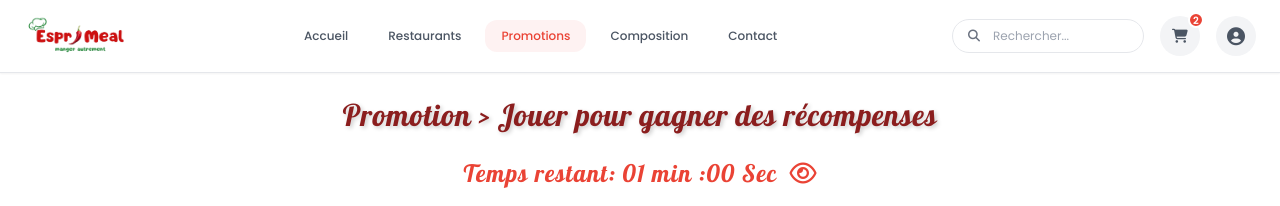
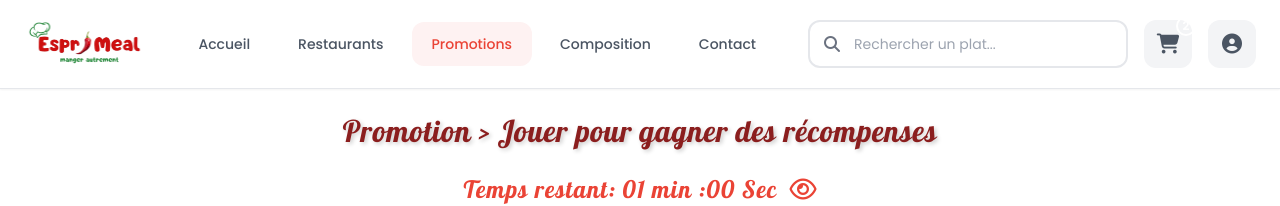
Before and after one commit to yahyakaroui/Integration-Web, a website: page src/Promotions/Nour/jeux.html in a window 1280 px wide. Shown: the top 206 px of the page. Drawn offline with nearby package versions, Linux system fonts and the light colour scheme.

Commit message:
correction navigation

```diff
--- a/src/Promotions/Nour/jeux.html
+++ b/src/Promotions/Nour/jeux.html
@@ -35,43 +35,49 @@
 </head>
 <body class="bg-white font-sans text-gray-700 flex flex-col min-h-screen">
 
+ <!-- NAVBAR -->
     <header class="sticky top-0 z-50 bg-white/95 backdrop-blur-xl border-b border-primary/10 shadow-sm">
         <div class="max-w-7xl mx-auto px-6">
-      <div class="flex items-center justify-between py-4 gap-8">
+            <div class="flex items-center justify-between py-5 gap-8">
                 <div class="flex items-center gap-3">
-          <img src="../../../public/LogoEsprimeal.png" alt="EspritMeal" class="h-10 w-auto" />
+                    <img src="../../../public/LogoEsprimeal.png" alt="EspritMeal" class="h-12 w-auto" />
                 </div>
 
                 <nav class="hidden lg:flex items-center gap-2">
-          <a href="#accueil" class="nav-link px-4 py-2 text-xs font-medium text-gray-600  rounded-xl transition-all hover:bg-red-100 hover:-translate-y-0.5">
+                    <a href="../../Accueil.html" class="nav-link flex flex-col items-center gap-1 px-5 py-3 text-sm font-medium text-gray-600 rounded-xl transition-all hover:text-secondary hover:bg-secondary/10 hover:-translate-y-0.5">
+
                         <span>Accueil</span>
                     </a>
-          <a href="#restaurants" class="nav-link px-4 py-2 text-xs font-medium text-gray-600 rounded-xl transition-all hover:text-brand-orange hover:bg-orange-50 hover:-translate-y-0.5">
+                    <a href="#restaurants" class="nav-link flex flex-col items-center gap-1 px-5 py-3 text-sm font-medium text-gray-600 rounded-xl transition-all hover:text-secondary hover:bg-secondary/10 hover:-translate-y-0.5">
+
                         <span>Restaurants</span>
                     </a>
-          <a href="#promos" class="nav-link px-4 py-2 text-xs font-medium text-brand-red bg-red-50  rounded-xl transition-all hover:text-brand-orange hover:bg-orange-50 hover:-translate-y-0.5">
+                    <a href="index.html" class="nav-link flex flex-col items-center gap-1 px-5 py-3 text-sm font-medium text-brand-red bg-red-50 rounded-xl transition-all hover:bg-primary/20 hover:-translate-y-0.5">
+
                         <span>Promotions</span>
                     </a>
-          <a href="RepaSain/Composition.html" class="nav-link px-4 py-2 text-xs font-medium text-gray-600 rounded-xl transition-all hover:text-brand-orange hover:bg-orange-50 hover:-translate-y-0.5">
+                    <a href="../../RepaSain/Composition.html" class="nav-link flex flex-col items-center gap-1 px-5 py-3 text-sm font-medium text-gray-600 rounded-xl transition-all hover:text-secondary hover:bg-secondary/10 hover:-translate-y-0.5">
+
                         <span>Composition</span>
                     </a>
-          <a href="#contact" class="nav-link px-4 py-2 text-xs font-medium text-gray-600 rounded-xl transition-all hover:text-brand-orange hover:bg-orange-50 hover:-translate-y-0.5">
+                    <a href="#contact" class="nav-link flex flex-col items-center gap-1 px-5 py-3 text-sm font-medium text-gray-600 rounded-xl transition-all hover:text-secondary hover:bg-secondary/10 hover:-translate-y-0.5">
+
                         <span>Contact</span>
                     </a>
                 </nav>
 
                 <div class="flex items-center gap-4">
           <div class="hidden md:flex items-center relative">
-            <i class="fas fa-search absolute left-4 text-gray-500 z-10 text-xs"></i>
-            <input type="text" placeholder="Rechercher..." class="pl-10 pr-4 py-2 border border-gray-200 rounded-full w-48 text-xs bg-white transition-all focus:outline-none focus:border-brand-red focus:ring-2 focus:ring-red-100" />
+            <i class="fas fa-search absolute left-4 text-gray-500 z-10"></i>
+            <input type="text" placeholder="Rechercher un plat..." class="pl-11 pr-4 py-3 border-2 border-gray-200 rounded-xl w-80 text-sm bg-white transition-all focus:outline-none focus:border-primary focus:ring-4 focus:ring-primary/10" />
           </div>
-          <button class="relative flex items-center justify-center w-10 h-10 bg-gray-100 text-gray-600 rounded-full transition-all hover:bg-orange-100 hover:text-brand-orange hover:-translate-y-0.5">
-            <i class="fas fa-shopping-cart text-sm"></i>
-            <span class="absolute -top-1 -right-1 bg-brand-red text-white text-[10px] font-semibold w-4 h-4 rounded-full flex items-center justify-center border-2 border-white">2</span>
-          </button>
-          <button class="flex items-center justify-center w-10 h-10 bg-gray-100 text-gray-600 rounded-full transition-all hover:bg-orange-100 hover:text-brand-orange hover:-translate-y-0.5">
-            <i class="fas fa-user-circle text-lg"></i>
-          </button>
+          <a href="../../Commandes/Yahia/vos_comm.html" class="relative flex items-center justify-center w-12 h-12 bg-gray-100 text-gray-600 rounded-xl transition-all hover:bg-secondary/10 hover:text-secondary hover:-translate-y-0.5">
+            <i class="fas fa-shopping-cart text-xl"></i>
+            <span class="absolute -top-1 -right-1 bg-primary text-white text-xs font-semibold w-5 h-5 rounded-full flex items-center justify-center border-2 border-white">2</span>
+          </a>
+          <a href="../../signin/signup/signin.html" class="flex items-center justify-center w-12 h-12 bg-gray-100 text-gray-600 rounded-xl transition-all hover:bg-secondary/10 hover:text-secondary hover:-translate-y-0.5">
+            <i class="fas fa-user-circle text-xl"></i>
+          </a>
         </div>
             </div>
         </div>
```
Also changed, not shown: src/Promotions/Nour/chakakti.html (+14 -9 lines), src/Promotions/Nour/heureRetrait.html (+14 -9 lines), src/Promotions/Nour/historique.html (+14 -9 lines), src/Promotions/Nour/index.html (+11 -10 lines). Lines whose indentation alone changed are shown as unchanged.
